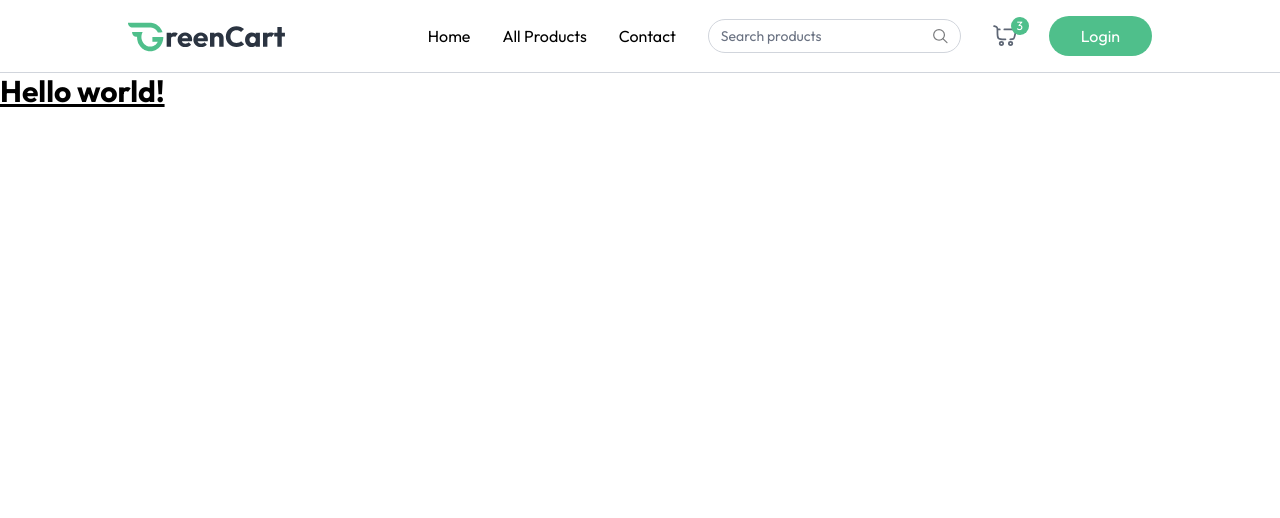
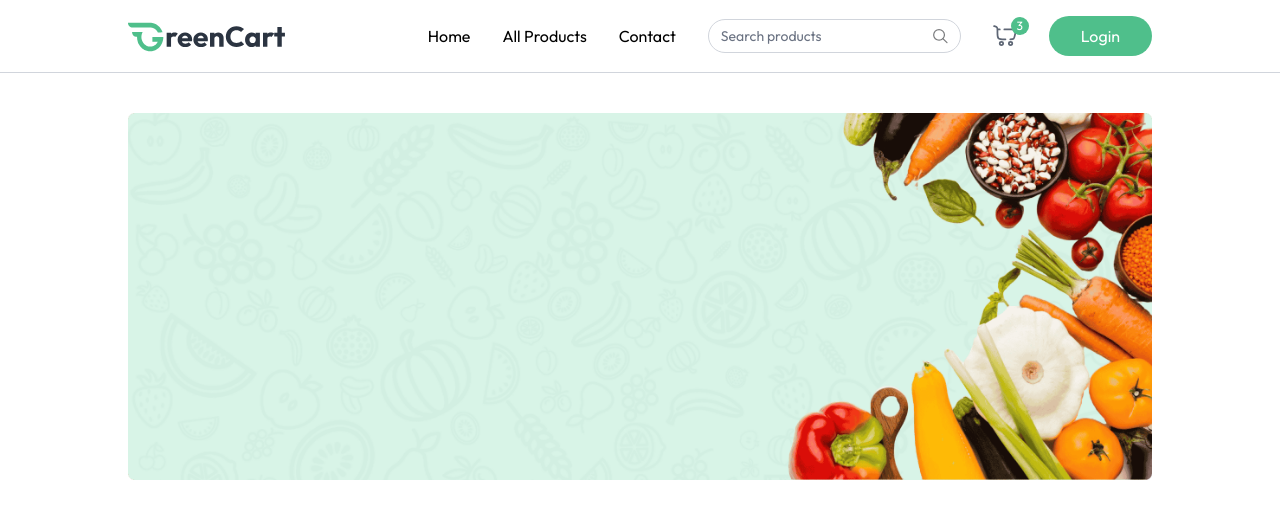
Before and after one commit to Kafoor-Nimas/Grocery-Delivery, a React (Vite) app in the folder client/: page / in a window 1280 px wide. Shown: the top 518 px of the page. Built offline with nearby package versions, Linux system fonts and the light colour scheme.

Commit message:
added routes for app and create some condition for sellerPath

```diff
--- a/client/src/App.jsx
+++ b/client/src/App.jsx
@@ -1,11 +1,22 @@
 import React from "react";
 import Navbar from "./components/Navbar.jsx";
+import Home from "./pages/Home.jsx";
+import { Route, Routes, useLocation } from "react-router-dom";
 
 const App = () => {
+  const isSellerPath = useLocation().pathname.includes("seller");
   return (
     <div>
-      <Navbar />
-      <h1 class="text-3xl font-bold underline">Hello world!</h1>
+      {isSellerPath ? null : <Navbar />}
+      <div
+        className={`${isSellerPath ? "" : "px-6 md:px-16 lg:px-24 xl:px-32"}`}
+      >
+        <Routes>
+          <Route path="/" element={<Home />} />
+        </Routes>
+      </div>
+
+      <h1 class="text-3xl font-bold underline"></h1>
     </div>
   );
 };
--- /dev/null
+++ b/client/src/components/MainBanner.jsx
@@ -0,0 +1,21 @@
+import React from "react";
+import { assets } from "../assets/assets";
+
+const MainBanner = () => {
+  return (
+    <div className="relative">
+      <img
+        src={assets.main_banner_bg}
+        alt="main_banner_bg"
+        className="w-full hidden md:block"
+      />
+      <img
+        src={assets.main_banner_bg_sm}
+        alt="main_banner_bg"
+        className="w-full  md:hidden"
+      />
+    </div>
+  );
+};
+
+export default MainBanner;
--- /dev/null
+++ b/client/src/pages/Home.jsx
@@ -0,0 +1,12 @@
+import React from "react";
+import MainBanner from "../components/MainBanner";
+
+const Home = () => {
+  return (
+    <div className="mt-10">
+      <MainBanner />
+    </div>
+  );
+};
+
+export default Home;
```
